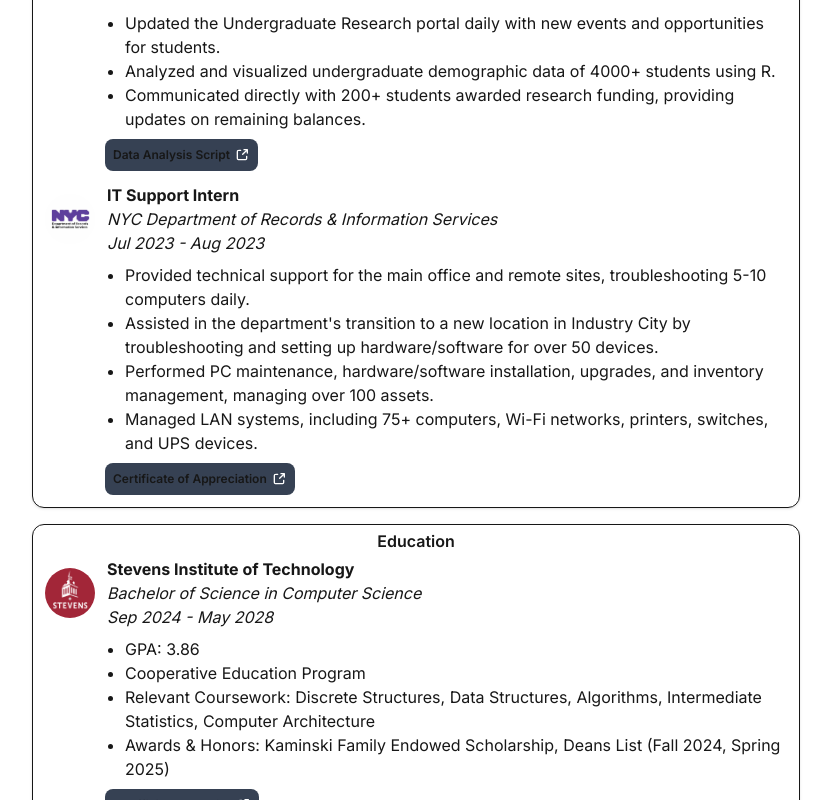
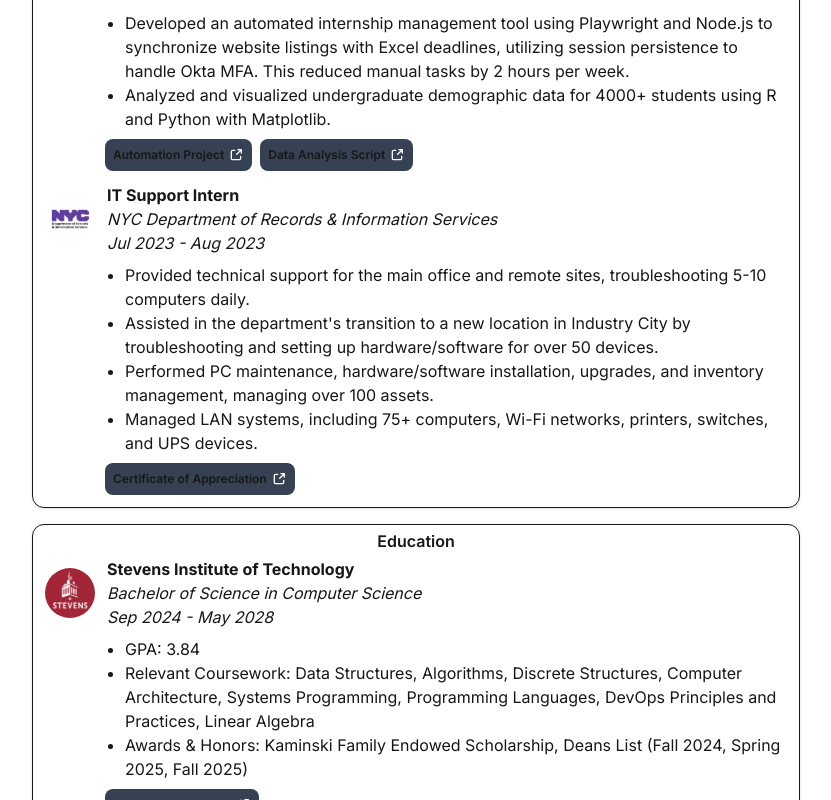
Before and after one commit to kazitishan/Portfolio, a Next.js app: page / in a window 1280 px wide. Shown: the part 580-1380 px from the top of the page, without its empty margins (224-1055 px from the left). Built offline with nearby package versions, Linux system fonts and the light colour scheme.

Commit message:
Made updates.

```diff
--- a/src/app/projects/page.js
+++ b/src/app/projects/page.js
@@ -47,6 +47,17 @@ const projects = [
       "Shadcn UI"
     ],
     source: "https://github.com/kazitishan/Kazino-Sportsbook"
+  },
+  {
+    img: "/cpu.png",
+    title: "16-Bit Single-Clock Cycle CPU",
+    description: "Architected using Logisim, featuring 4 registers, 3-read-ports, a datapath with an ALU, and separate instruction/data RAM.",
+    technologies: [
+      "Logisim",
+      "Python",
+      "ARM64"
+    ],
+    source: "https://github.com/kazitishan/Kazino-Sportsbook"
   }
 ]
 
--- a/src/components/Education.jsx
+++ b/src/components/Education.jsx
@@ -18,10 +18,9 @@ const education = [
         subtitle: "Bachelor of Science in Computer Science",
         time_frame: "Sep 2024 - May 2028",
         bullets:[
-            "GPA: 3.86",
-            "Cooperative Education Program",
-            "Relevant Coursework: Discrete Structures, Data Structures, Algorithms, Intermediate Statistics, Computer Architecture",
-            "Awards & Honors: Kaminski Family Endowed Scholarship, Deans List (Fall 2024, Spring 2025)"
+            "GPA: 3.84",
+            "Relevant Coursework: Data Structures, Algorithms, Discrete Structures, Computer Architecture, Systems Programming, Programming Languages, DevOps Principles and Practices, Linear Algebra",
+            "Awards & Honors: Kaminski Family Endowed Scholarship, Deans List (Fall 2024, Spring 2025, Fall 2025)"
         ],
         attachments:[
             {
--- a/src/components/Experiences.jsx
+++ b/src/components/Experiences.jsx
@@ -25,15 +25,18 @@ const experiences = [
         subtitle: "Stevens Institute of Technology",
         time_frame: "Feb 2025 - Current",
         bullets:[
-            "Updated the Undergraduate Research portal daily with new events and opportunities for students.",
-            "Analyzed and visualized undergraduate demographic data of 4000+ students using R.",
-            "Communicated directly with 200+ students awarded research funding, providing updates on remaining balances."
+            "Developed an automated internship management tool using Playwright and Node.js to synchronize website listings with Excel deadlines, utilizing session persistence to handle Okta MFA. This reduced manual tasks by 2 hours per week.",
+            "Analyzed and visualized undergraduate demographic data for 4000+ students using R and Python with Matplotlib."
         ],
         attachments:[
             {
+                link: "https://github.com/kazitishan/UG-Research-automated-internship-management",
+                name: "Automation Project"
+            },
+            {
                 link: "https://github.com/kazitishan/UG-Research-data-analysis",
                 name: "Data Analysis Script"
-            },
+            }
         ]
     },
 ]
```
Also changed, not shown: public/cpu.png (added), 1 other file (tests, documents, lock files or other folders).
